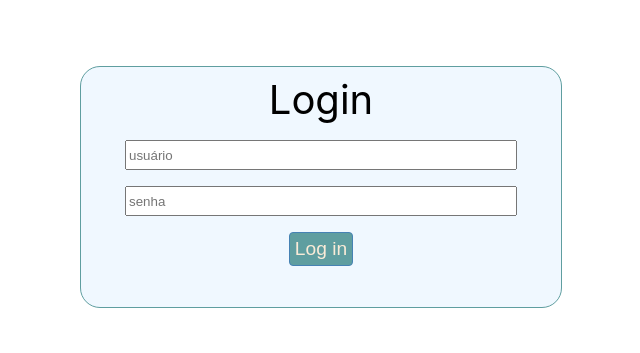
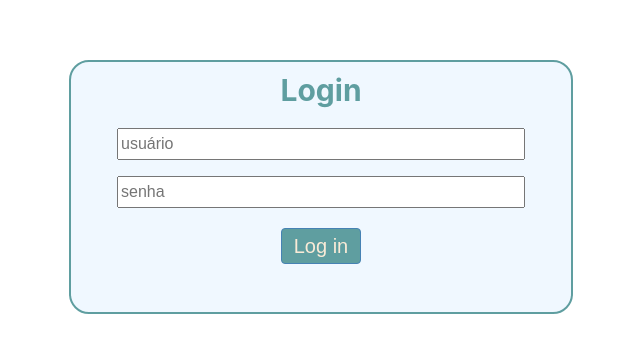
Before and after one commit to Gustavoesm/woke-challenge, a React (Create React App) app: page / in a window 1280 px wide. Shown: the part 213-566 px from the top of the page, without its empty margins (319-959 px from the left). Built offline with nearby package versions, Linux system fonts and the light colour scheme.

Commit message:
story 3 (almost) complete + jwt token validation

```diff
--- a/package.json
+++ b/package.json
@@ -14,6 +14,7 @@
     "react-hot-toast": "^2.4.1",
     "react-router-dom": "^6.22.0",
     "react-scripts": "5.0.1",
+    "react-widgets": "^5.8.4",
     "sort-by": "^1.2.0",
     "web-vitals": "^2.1.4"
   },
--- a/src/App.css
+++ b/src/App.css
@@ -39,9 +39,9 @@
 
 .login-box {
   background-color: aliceblue;
-  width: 30rem;
-  height: 15rem;
-  border: 1px solid cadetblue;
+  width: 50rem;
+  height: 25rem;
+  border: 2px solid cadetblue;
   border-radius: 20px;
   position: absolute;
   top: 50%;
@@ -50,34 +50,37 @@
 }
 
 .login-box .login-label {
-  margin: 0.5rem auto 1rem;
-  font-size: 2.5rem;
+  margin: 1rem auto 2rem;
+  font-size: 3rem;
+  color: cadetblue;
   width: fit-content;
 }
 
 .login-box input {
   display: block;
-  margin: 1rem auto 0;
+  font-size: 1.6rem;
+  margin: 1.6rem auto 0;
   width: 80%;
-  height: 1.5rem;
+  height: 2.6rem;
 }
 
 .login-box .submit-button {
   display: block;
+  height: 3.6rem;
+  width: 8rem;
   color: antiquewhite;
   background-color: cadetblue;
-  border: none;
-  font-size: 1.2rem;
+  font-size: 2rem;
   text-decoration: none;
   text-align: center;
   border: 1px solid steelblue;
   border-radius: 4px;
-  margin: 1rem auto 0;
+  margin: 2rem auto 0;
   padding: 5px;
 }
 
 .login-box .error-message {
-  font-size: 0.8rem;
+  font-size: 1.6rem;
   color: red;
   width: fit-content;
   margin: 0.5rem auto 0;
@@ -93,6 +96,7 @@
 }
 
 .content-box {
+  position: relative;
   width: 60dvh;
   min-height: 60dvh;
   margin: 20dvh auto auto;
@@ -104,14 +108,14 @@
 }
 
 .greet-message {
+  font-size: 3rem;
   text-align: center;
   text-decoration: underline;
   margin-top: 1rem;
-  font-size: 2rem;
 }
 
 .personal-info {
-  font-size: 1.6rem;
+  font-size: 2.6rem;
   font-weight: bold;
   text-align: left;
   margin-top: 3rem;
@@ -120,4 +124,33 @@
 
 .user-data {
   font-weight: initial;
+  font-size: 2.4rem;
 }
+
+.send-to-wrapper {
+  width: 30rem;
+  position: absolute;
+  left: 50%;
+  transform: translate(-50%, 0);
+  bottom: 5%;
+}
+
+.send-to-label {
+  font-size: 2rem;
+  padding: 0.5rem 0;
+}
+
+.send-to-button {
+  display: block;
+  height: 3.6rem;
+  width: 8rem;
+  color: antiquewhite;
+  background-color: cadetblue;
+  font-size: 2rem;
+  text-decoration: none;
+  text-align: center;
+  border: 2px solid #6faeb0;
+  border-radius: 4px;
+  margin: 2rem auto 0;
+  padding: 5px;
+}
--- a/src/App.jsx
+++ b/src/App.jsx
@@ -6,6 +6,7 @@ import Home from "./components/Home";
 import PrivateRoute from "./components/PrivateRoute";
 import { AuthProvider } from "./contexts/AuthContext";
 import "./App.css";
+import "react-widgets/styles.css";
 
 const router = createBrowserRouter([
   {
--- a/src/components/Home.jsx
+++ b/src/components/Home.jsx
@@ -1,7 +1,9 @@
 import React, { useState } from "react";
 import { Navigate } from "react-router-dom";
+import Combobox from "react-widgets/Combobox";
 
 import { useAuth } from "../contexts/AuthContext";
+import { Toaster, toast } from "react-hot-toast";
 import axios from "axios";
 
 const config = require("./utils/config.json");
@@ -12,9 +14,20 @@ const Home = () => {
 
   const isEmptyObject = (obj) => Object.keys(obj).length === 0;
 
+  const submitAction = () => {
+    toast.success(
+      "Dados enviados, você deverá receber uma resposta por email em nos próximos dias!",
+      { duration: 8000, icon: "ℹ️", style: { fontSize: "1.2rem" } }
+    );
+  };
+
   if (authenticatedUser.isAuthenticated && isEmptyObject(userInfo)) {
     axios
-      .get(config["baseUrl"] + `/${authenticatedUser.username}/info`)
+      .get(config["baseUrl"] + `/${authenticatedUser.username}/info`, {
+        headers: {
+          Authorization: "Bearer " + authenticatedUser.authToken,
+        },
+      })
       .then((response) => {
         setState({
           firstName: response.data.data.firstName,
@@ -34,9 +47,9 @@ const Home = () => {
   ) : (
     <div className="fill-page">
       <div className="content-box">
-        <div className="greet-message">
+        <h1 className="greet-message">
           {`Área restrita do usuário ${userInfo && userInfo.firstName}`}
-        </div>
+        </h1>
         <div className="personal-info">
           <div>{"Nome completo"}</div>
           <div className="user-data">{`${userInfo && userInfo.fullName}`}</div>
@@ -47,6 +60,28 @@ const Home = () => {
           <div>{"Data de nascimento"}</div>
           <div className="user-data">{`${userInfo && userInfo.birthDate}`}</div>
         </div>
+        <div className="send-to-wrapper">
+          <div className="send-to-label">
+            {"Para qual empresa deseja enviar seus dados?"}
+          </div>
+          <div>
+            <Combobox
+              style={{ fontSize: "1.6rem" }}
+              defaultValue="Thales - Woke CTO"
+              data={[
+                "Amazon.uk",
+                "Brivva",
+                "EasyJobs.net",
+                "Send directly to Google CEO",
+                "Thales - Woke CTO",
+              ]}
+            />
+          </div>
+          <button className="send-to-button" onClick={submitAction}>
+            Enviar
+          </button>
+          <Toaster position="bottom-right" />
+        </div>
       </div>
     </div>
   );
--- a/src/components/Login.jsx
+++ b/src/components/Login.jsx
@@ -9,7 +9,6 @@ const config = require("./utils/config.json");
 
 const Login = () => {
   const { authenticatedUser, setAuthenticatedUser } = useAuth();
-  console.log(authenticatedUser);
 
   const [errorMessage, setErrorMessage] = useState("");
 
@@ -22,10 +21,14 @@ const Login = () => {
         username,
         password,
       })
-      .then(() => {
+      .then((response) => {
         toast.success("Login successful!");
         setTimeout(() => {
-          setAuthenticatedUser({ username, isAuthenticated: true });
+          setAuthenticatedUser({
+            username,
+            authToken: response.data.data.token,
+            isAuthenticated: true,
+          });
         }, 2000);
       })
       .catch(() => {
@@ -38,7 +41,7 @@ const Login = () => {
   ) : (
     <div>
       <div className="login-box">
-        <div className="login-label">Login</div>
+        <h1 className="login-label">Login</h1>
         <input
           type="text"
           name="user"
--- a/src/components/utils/config.json
+++ b/src/components/utils/config.json
@@ -1,4 +1,5 @@
 {
   "baseUrl": "http://localhost:8080",
-  "identityEndpoint": "/identity/login"
+  "identityEndpoint": "/auth/login",
+  "dataConsumeApi": "http://localhost:8080/consume"
 }
--- a/src/index.css
+++ b/src/index.css
@@ -1,6 +1,9 @@
+html {
+  font-size: 10px !important;
+}
+
 body {
   margin: 0;
-  font-size: 10px !important;
   font-family: -apple-system, BlinkMacSystemFont, "Segoe UI", "Roboto", "Oxygen",
     "Ubuntu", "Cantarell", "Fira Sans", "Droid Sans", "Helvetica Neue",
     sans-serif;
```
Also changed, not shown: 1 other file (tests, documents, lock files or other folders).
